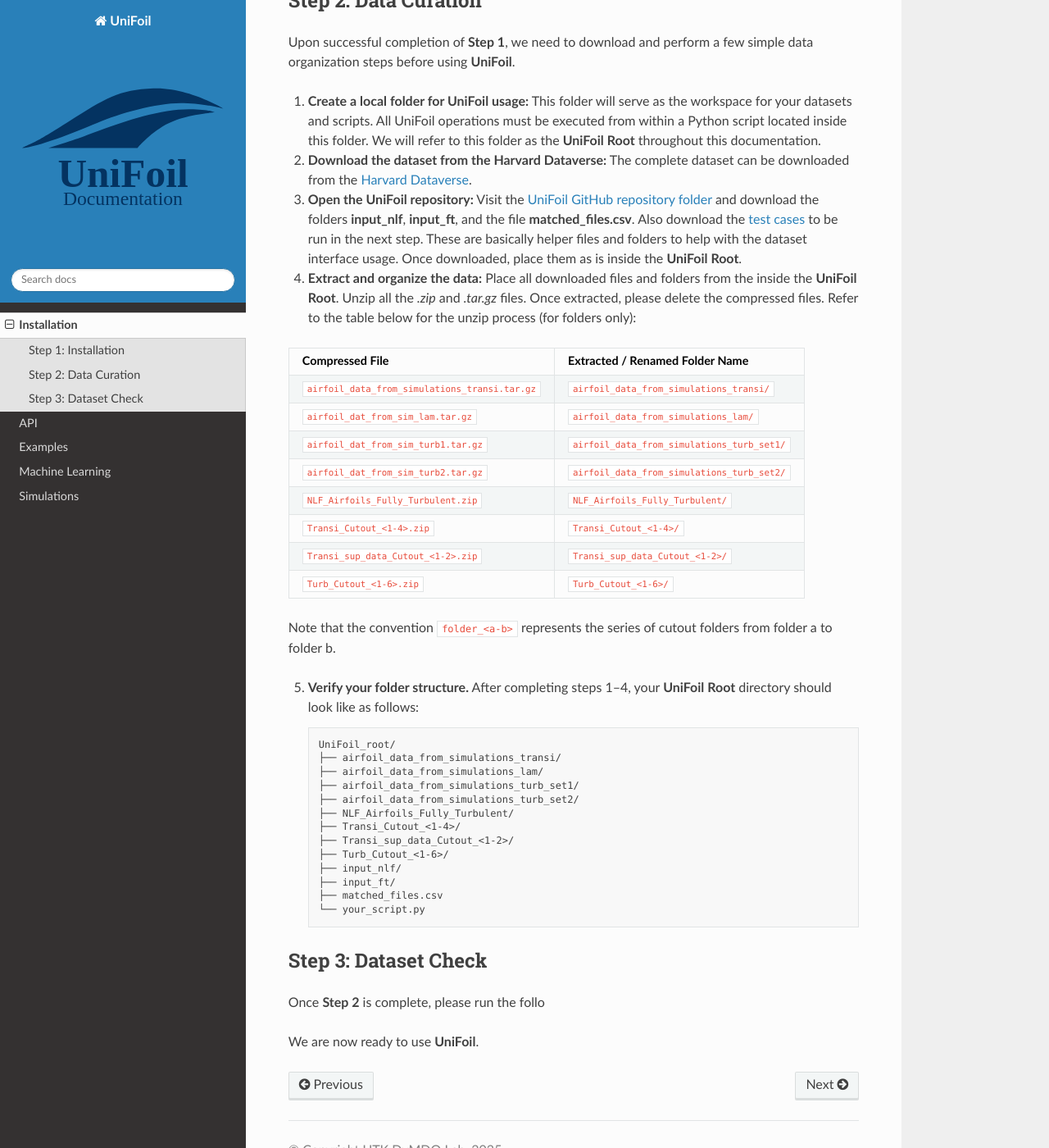
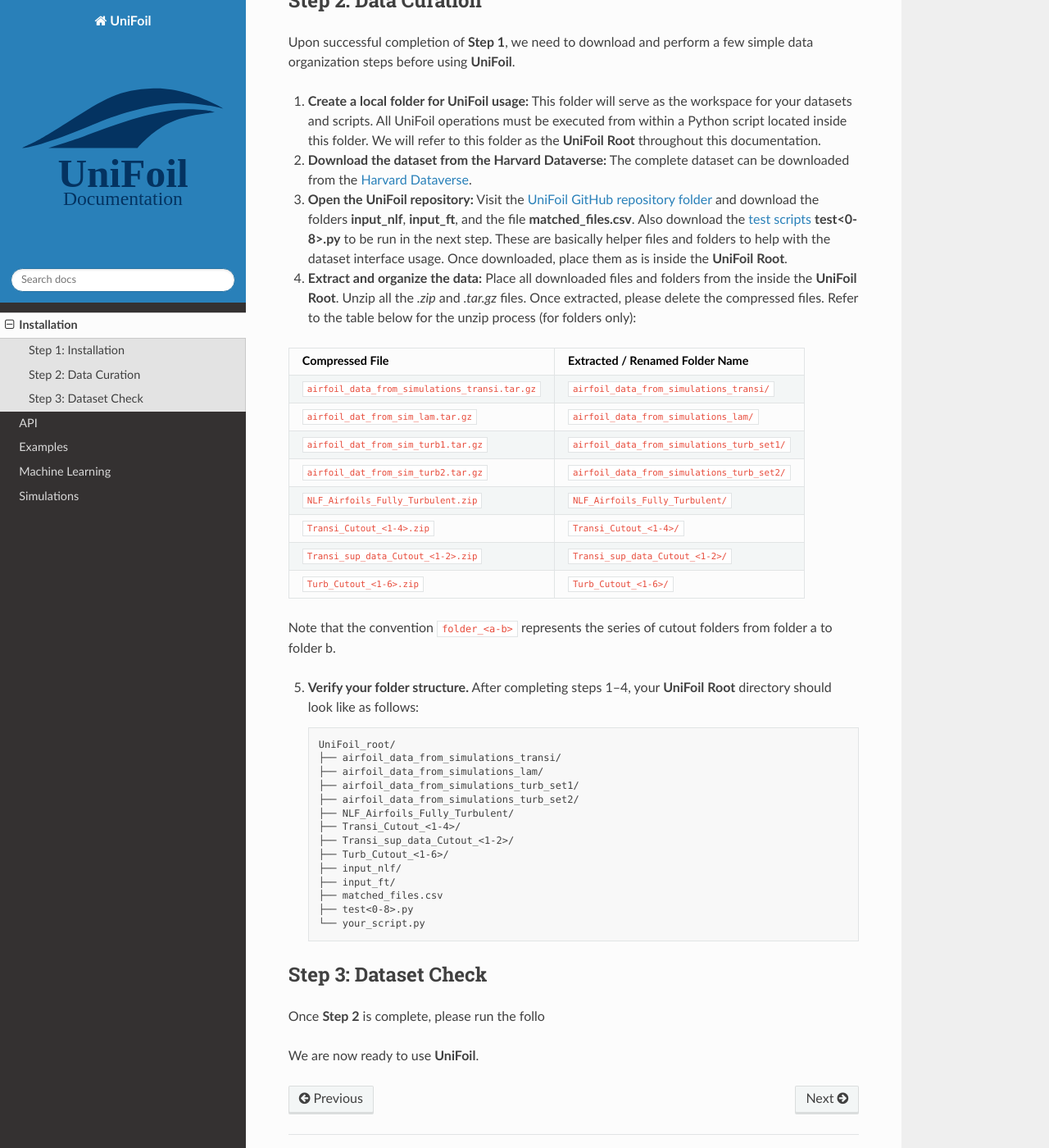
Before and after one commit to BenjaminMelanson/unifoilDocs, a Sphinx documentation site: the page built from docs/source/installation.rst, in a window 1280 px wide and 1400 px high, scrolled down 641 px. Shown: the whole window at 82% size. Built offline with Sphinx 7.4.7 and the Read the Docs theme 3.1.0, drawn with Linux system fonts in a browser that asks for light colours.

Commit message:
Clarify test scripts download in installation guide
Updated the installation instructions to specify downloading test scripts instead of test cases.

```diff
--- a/docs/source/installation.rst
+++ b/docs/source/installation.rst
@@ -41,7 +41,7 @@ Upon successful completion of **Step 1**, we need to download and perform a few
 3. **Open the UniFoil repository:**
    Visit the `UniFoil GitHub repository folder <https://github.com/rohitroxkp7/UniFoil/tree/main/unifoil_interface>`_
    and download the folders **input_nlf**, **input_ft**, and the file **matched_files.csv**.
-   Also download the `test cases <https://github.com/rohitroxkp7/UniFoil/tree/main/unifoil_interface/examples>`_ to be run in the next step.
+   Also download the `test scripts <https://github.com/rohitroxkp7/UniFoil/tree/main/unifoil_interface/examples>`_ **test<0-8>.py** to be run in the next step.
    These are basically helper files and folders to help
    with the dataset interface usage. Once downloaded, place them as is inside the **UniFoil Root**.
 
@@ -88,6 +88,7 @@ Note that the convention ``folder_<a-b>`` represents the series of cutout folder
       ├── input_nlf/
       ├── input_ft/
       ├── matched_files.csv
+      ├── test<0-8>.py
       └── your_script.py
 
 
```
